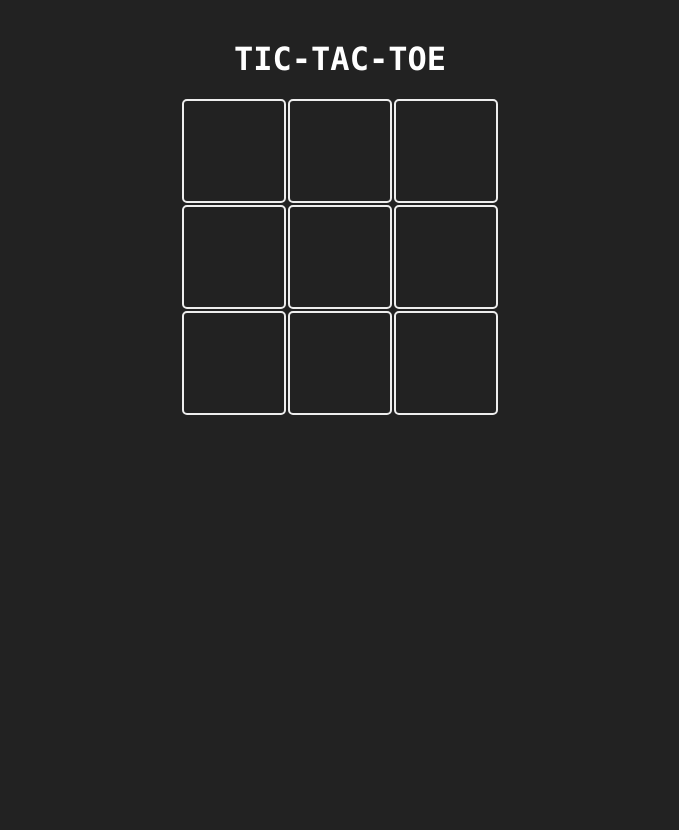
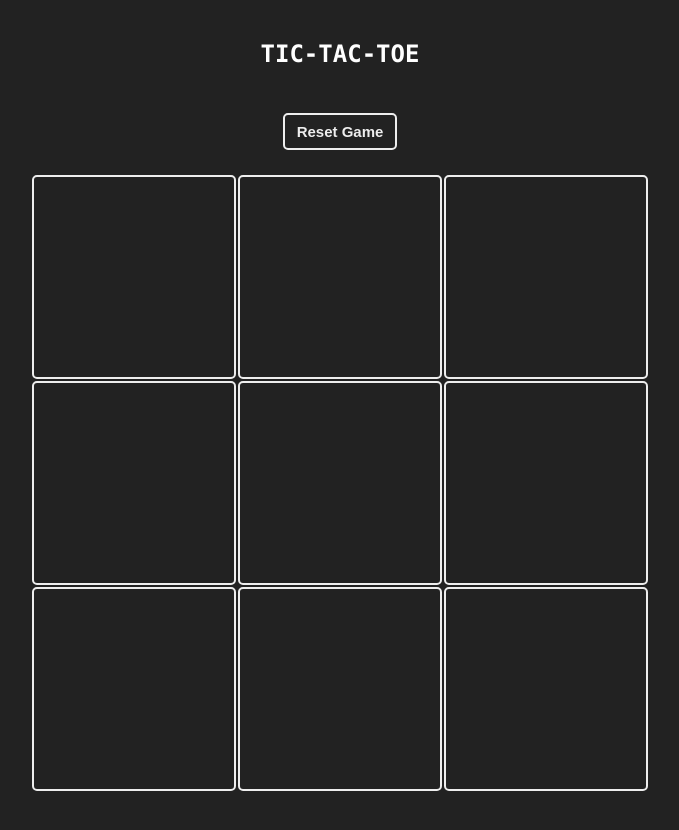
Before and after one commit to Rania-kh/tic-tac-toe, a React (Create React App) app: page / in a window 1280 px wide. Shown: the whole page, without its empty margins (300-979 px from the left). Before the commit the page ends 800 px from the top, so only its background shows below. Built offline with nearby package versions, Linux system fonts and the light colour scheme.

Commit message:
add button for reset and improve the styling of the cell and game board

```diff
--- a/src/App.css
+++ b/src/App.css
@@ -6,13 +6,27 @@ body {
   box-sizing: border-box;
 }
 
-.tic-tac-toe {
+.game {
   width: fit-content;
   margin: 40px auto;
   text-align: center;
 }
 
-.title {
+.game button {
+  padding: 8px 12px;
+  margin: 25px;
+  background: transparent;
+  border: 2px solid #eee;
+  color: #eee;
+  max-width: 400px;
+  border-radius: 5px;
+  transition: 0.2s;
+  font-weight: bold;
+  cursor: pointer;
+  font-size: 15px;
+}
+
+.game h2 {
   font-weight: 600;
   color: #fff;
 }
--- a/src/App.tsx
+++ b/src/App.tsx
@@ -1,6 +1,6 @@
 import React, { useState } from 'react';
 import './App.css';
-import { GameBoard } from './components';
+import { Button, GameBoard } from './components';
 import { CELL } from './configs/enums';
 import { checkWinner, getBestMove } from './utils';
 
@@ -9,6 +9,11 @@ function App() {
   const [player, setPlayer] = useState<CELL>(CELL.X);
   const [winner, setWinner] = useState<string>(CELL.EMPTY);
 
+  const resetGame = () => {
+    setCells(Array(9).fill(CELL.EMPTY));
+    setPlayer(CELL.X);
+    setWinner(CELL.EMPTY);
+  }
   const handleClickCell = (index: number) => {
     console.log(index)
     console.log('winner || cells[index]')
@@ -42,8 +47,9 @@ function App() {
   }
 
   return (
-    <div className='tic-tac-toe'>
-      <h1 className='title'> TIC-TAC-TOE </h1>
+    <div className='game'>
+      <h2> TIC-TAC-TOE </h2>
+      <Button onClick={resetGame} title='Reset Game' />
       <GameBoard cells={cells} handleClickCell={handleClickCell} />
     </div>
   );
--- /dev/null
+++ b/src/components/Button.tsx
@@ -0,0 +1,9 @@
+import { FC } from "react";
+
+interface ButtonProps {
+    title: string
+    onClick: () => void
+}
+export const Button: FC<ButtonProps> = ({ title, onClick }) => (
+    <button onClick={onClick}>{title}</button>
+)
--- a/src/components/Cell.scss
+++ b/src/components/Cell.scss
@@ -37,13 +37,9 @@
     }
 }
 
-
-.single-cell {
-    width: 100px;
-    height: 100px;
-    border: 2px solid #eee;
-    border-radius: 5px;
-    display: grid;
-    place-items: center;
-    cursor: pointer;
-  }
+@media (min-width: 768px) {
+    .square{
+        width: 200px;
+        height: 200px;
+    }
+}
--- a/src/components/cell.tsx
+++ b/src/components/cell.tsx
@@ -8,8 +8,7 @@ interface CellProps {
     index: number
     onClick: () => void
 }
-export const Cell: FC<CellProps> = ({ value, index, onClick }) => {
-    return (
+export const Cell: FC<CellProps> = ({ value, index, onClick }) => (
     <motion.div
         initial={{ scale: 0 }}
         animate={{ scale: 1 }}
@@ -25,4 +24,3 @@ export const Cell: FC<CellProps> = ({ value, index, onClick }) => {
         )}
     </motion.div>
 )
-}
--- a/src/components/gameBoard.tsx
+++ b/src/components/gameBoard.tsx
@@ -6,12 +6,10 @@ interface GameBoardProps {
     cells: CELL[]
     handleClickCell: (index: number) => void
 }
-export const GameBoard: FC<GameBoardProps> = ({ cells, handleClickCell }) => {
-    return (
+export const GameBoard: FC<GameBoardProps> = ({ cells, handleClickCell }) => (
     <div className='board'>
         {cells.map((cell, index) => (
             <Cell key={index} value={cell} index={index} onClick={() => handleClickCell(index)} />
         ))}
     </div>
 )
-}
--- a/src/components/index.ts
+++ b/src/components/index.ts
@@ -1,2 +1,3 @@
 export * from './Cell'
 export * from './GameBoard'
+export * from './Button'
```
Lines whose indentation alone changed are shown as unchanged.
